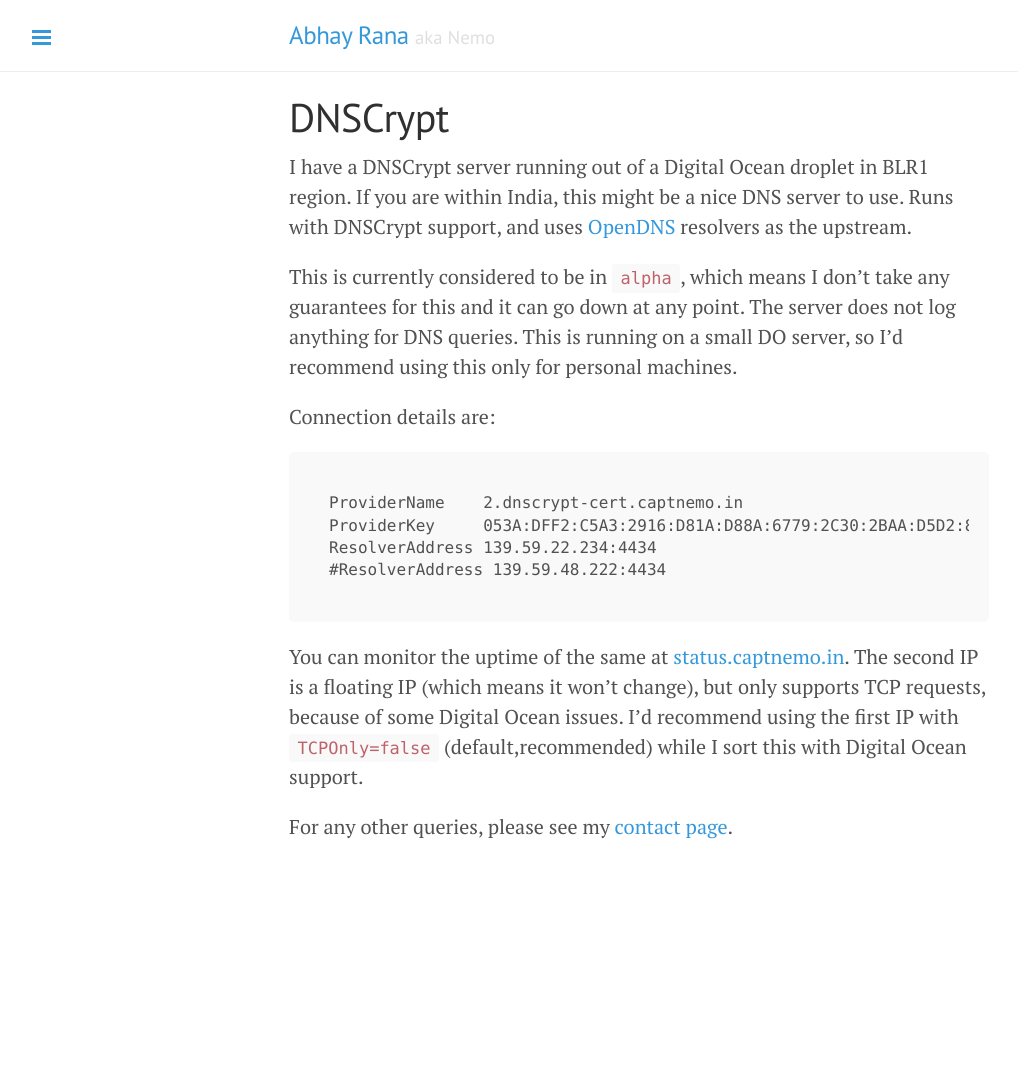
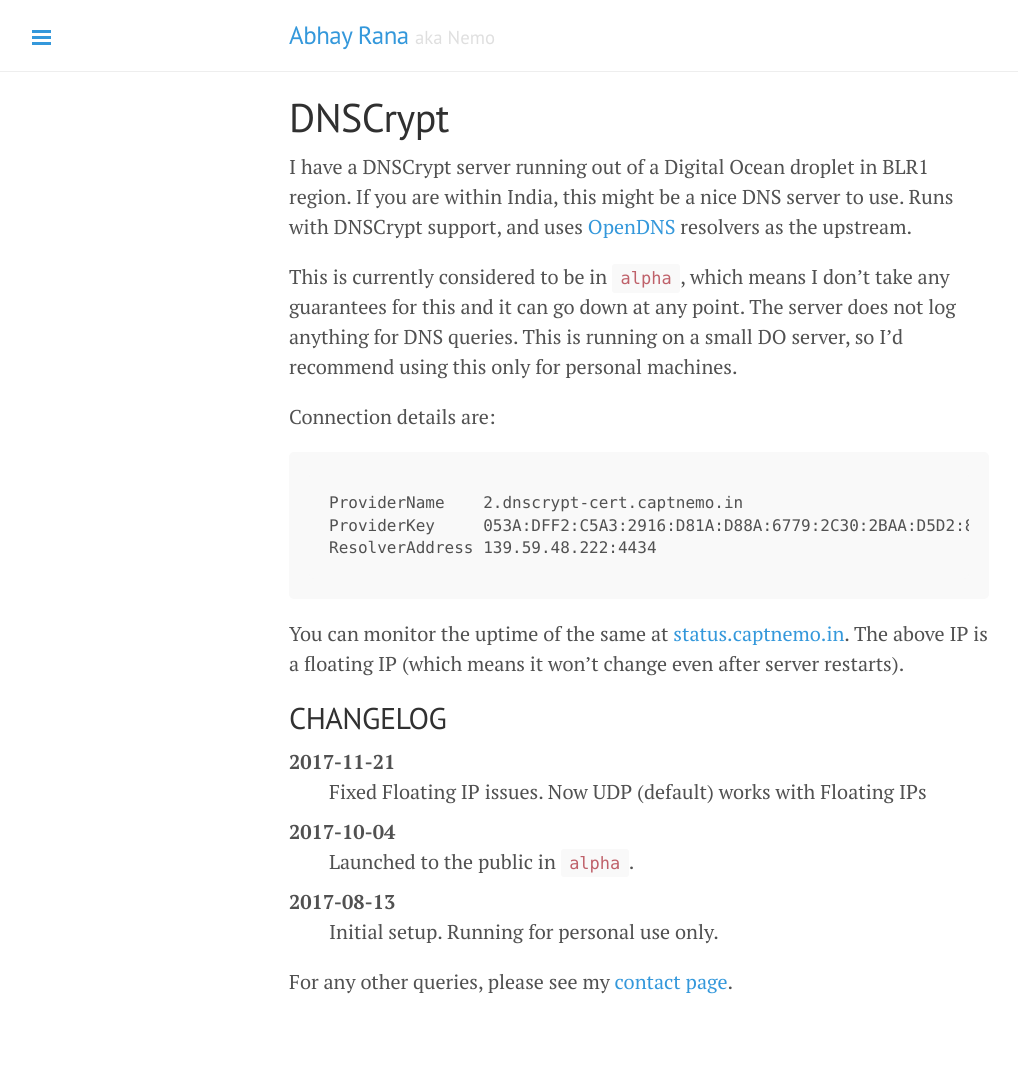
Before and after one commit to captn3m0/captn3m0.github.com, a Jekyll site: the page built from pages/dnscrypt.md, in a window 1280 px wide. Shown: the whole page, without its empty margins (1-1019 px from the left). Built offline with Jekyll 4.4.1, drawn with Linux system fonts in a browser that asks for light colours; before the commit the page ends 922 px from its top, so only the background shows below that.

Commit message:
Updates to only use floating IP
- TIL about Anchor IPs: https://www.digitalocean.com/community/tutorials/how-to-use-floating-ips-on-digitalocean#droplet-anchor-ips

````diff
--- a/pages/dnscrypt.md
+++ b/pages/dnscrypt.md
@@ -13,10 +13,20 @@
 ```
 ProviderName    2.dnscrypt-cert.captnemo.in
 ProviderKey     053A:DFF2:C5A3:2916:D81A:D88A:6779:2C30:2BAA:D5D2:8032:95E8:5A9B:D22F:8687:1E10
-ResolverAddress 139.59.22.234:4434
-#ResolverAddress 139.59.48.222:4434
+ResolverAddress 139.59.48.222:4434
 ```
 
-You can monitor the uptime of the same at [status.captnemo.in](https://status.captnemo.in/). The second IP is a floating IP (which means it won't change), but only supports TCP requests, because of some Digital Ocean issues. I'd recommend using the first IP with `TCPOnly=false` (default,recommended) while I sort this with Digital Ocean support.
+You can monitor the uptime of the same at [status.captnemo.in](https://status.captnemo.in/). The above IP is a floating IP (which means it won't change even after server restarts).
+
+## CHANGELOG
+
+2017-11-21
+: Fixed Floating IP issues. Now UDP (default) works with Floating IPs
+
+2017-10-04
+: Launched to the public in `alpha`.
+
+2017-08-13
+: Initial setup. Running for personal use only.
 
 For any other queries, please see my [contact page](/contact/).
````
